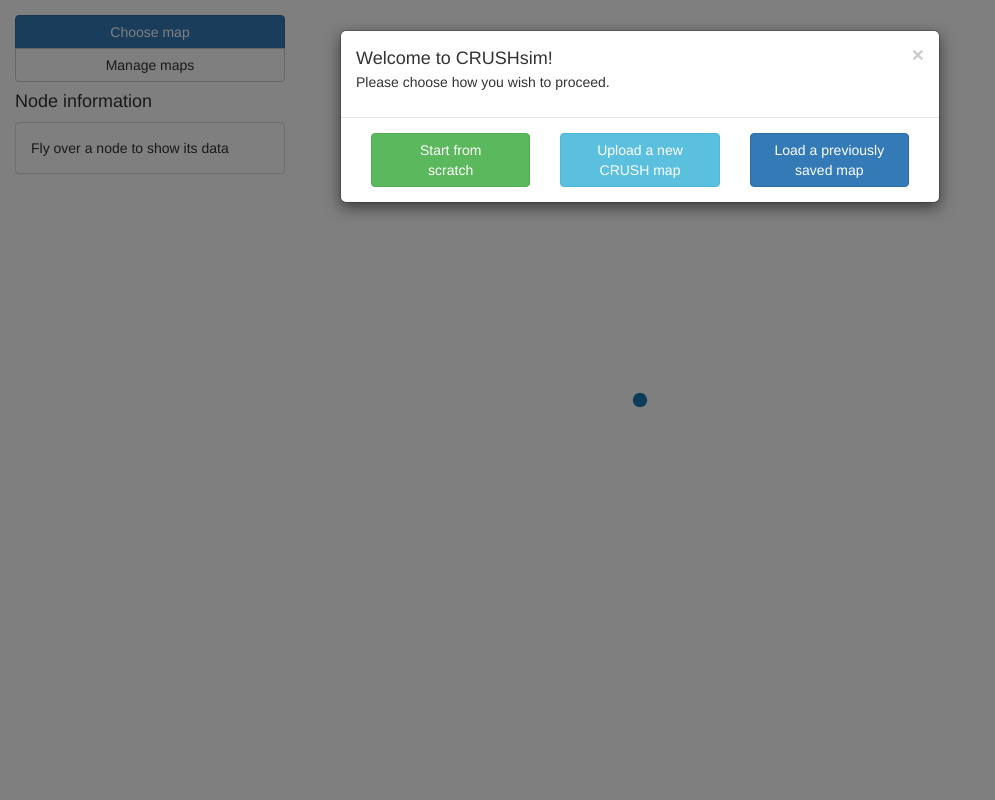
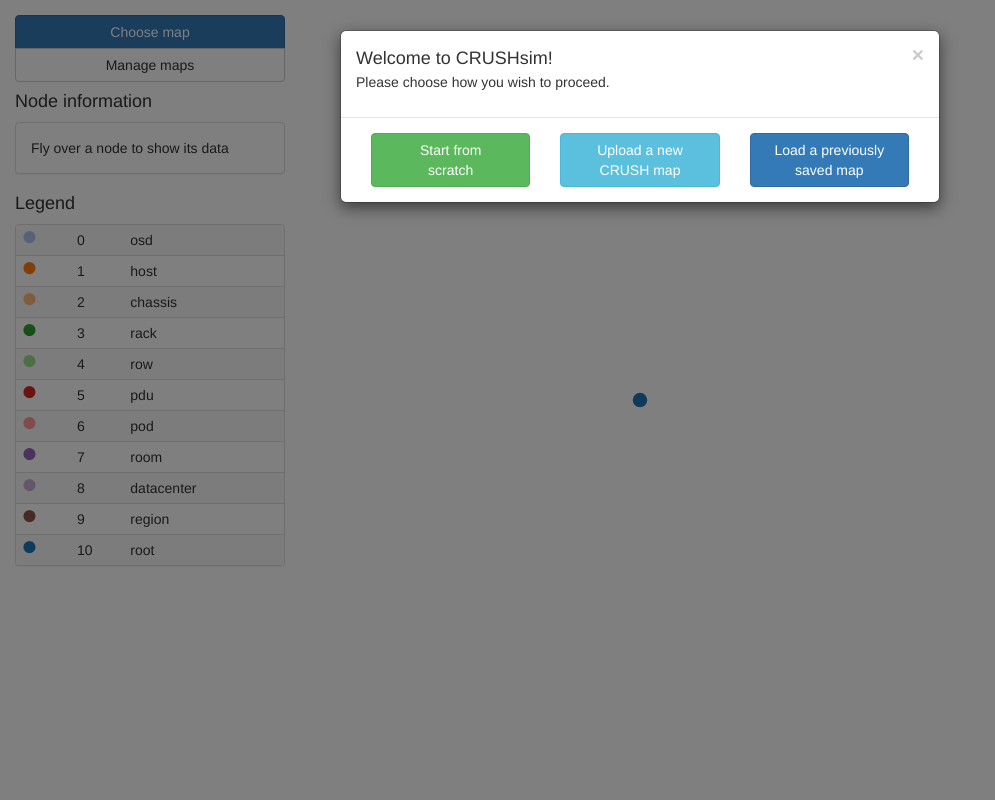
Before and after one commit to xvillaneau/CRUSHsim, a Flask app: page /onepageapp in a window 1280 px wide. Shown: the whole page, without its empty margins (0-995 px from the left). Run offline with Flask 2, Linux system fonts and the light colour scheme; parts of the project's set-up code (start-up, migrations or seed data) failed here and were passed over; some libraries are stand-ins or nearby versions.

Commit message:
Added color legend

```diff
--- a/static/crushmap.js
+++ b/static/crushmap.js
@@ -502,6 +502,7 @@ crushsim.crushmap = function() {
 				addLink(b.id, item.id);
 			};
 		};
+		out.types = types.json();
 		return out;
 	};
 
--- a/static/onepageapp.css
+++ b/static/onepageapp.css
@@ -16,6 +16,11 @@
 	margin-left: 1em;
 }
 
+.legendPanel table span {
+	font-size: 2em;
+	line-height: 0;
+}
+
 .node {
 	stroke: #fff;
 	stroke-width: 1.5px;
--- a/static/onepageapp.js
+++ b/static/onepageapp.js
@@ -220,6 +220,7 @@ $(document).ready(function(){
 			  .data(data.nodes)
 			.enter().append("circle")
 			  .attr("class", "node")
+			  .attr("type", function(d) {return d.type_name})
 			  .attr("r", 8)
 			  .style("fill", function(d) { return color(d.type_id); })
 			  .call(force.drag)
@@ -237,6 +238,15 @@ $(document).ready(function(){
 			node.attr("cx", function(d) { return d.x; })
 				.attr("cy", function(d) { return d.y; });
 		});
+
+		d3.select('.legendPanel tbody')
+			.selectAll('tr').data(data.types)
+			.enter().append('tr')
+			.html(function(d) {
+				return '<td><span style="color: '+color(d.id_type)+'">&#9679;</span></td>'
+					+ '<td>' + d.id_type + '</td>'
+					+ '<td>' + d.name + '</td>';
+			});
 	};
 
 	function updateInfoPanel(d) {
--- a/templates/onepageapp.html
+++ b/templates/onepageapp.html
@@ -27,6 +27,13 @@
 		<h4>Node information</h4>
 		<div class="panel panel-default infoPanel">
 			<div class="panel-body">Fly over a node to show its data</div>
+		</div>
+		<h4>Legend</h4>
+		<div class="panel panel-default legendPanel">
+			<table class="table table-striped table-hover table-condensed">
+				<tbody>
+				</tbody>
+			</table>
 		</div>
 	</div>
 	<div id="appGraph"></div>
```
